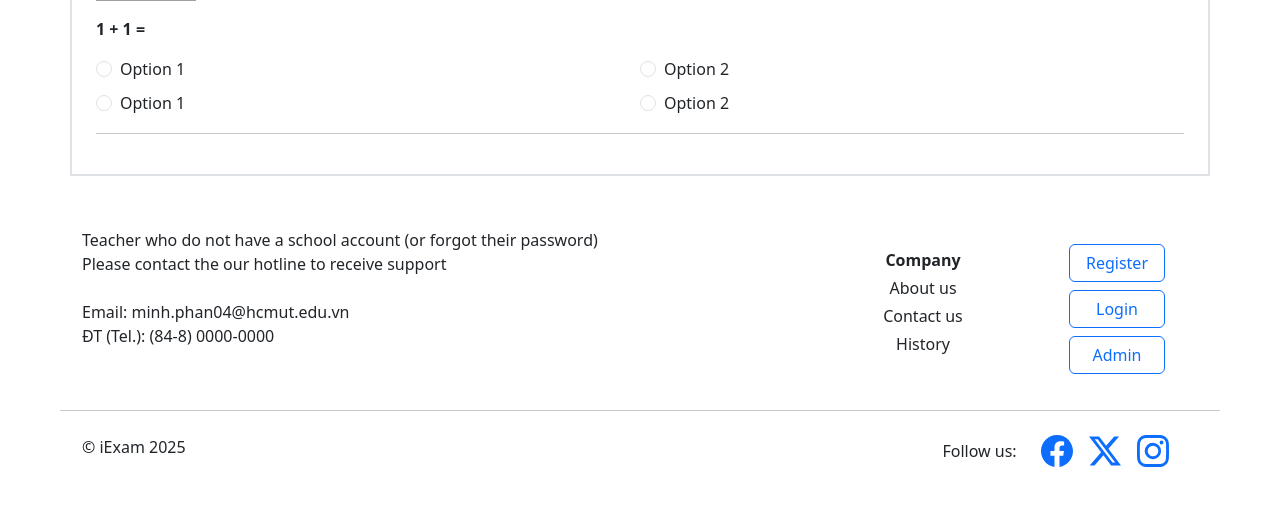
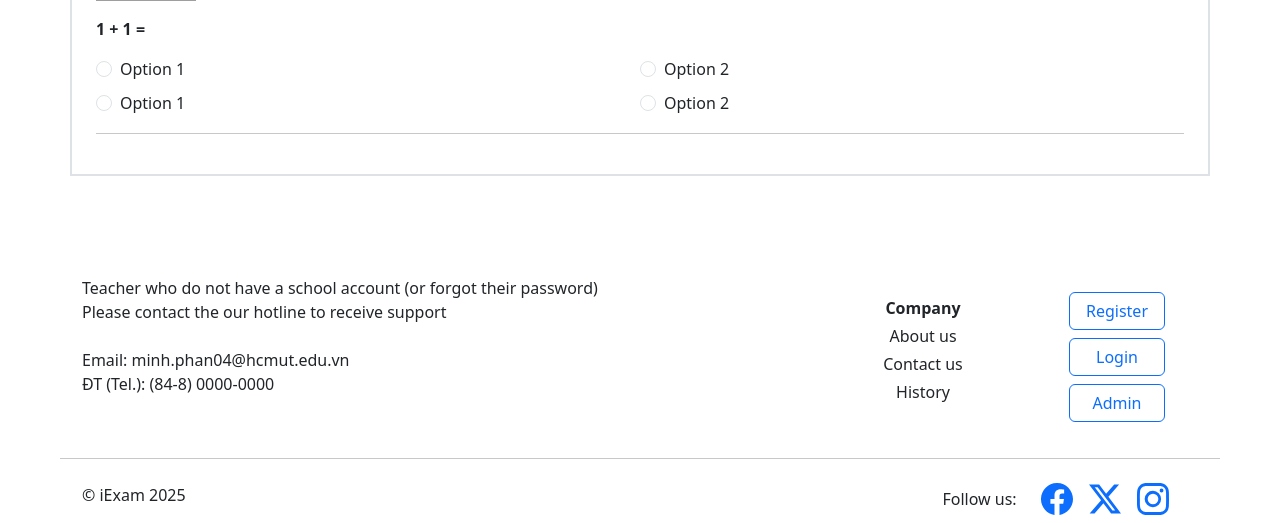
Before and after one commit to phuongwhuynh/MCQ, a PHP site: page /assignment/preview.html in a window 1280 px wide. Shown: the part 1000-1523 px from the top of the page. Run offline with PHP 8.4, Linux system fonts and the light colour scheme; some libraries are stand-ins or nearby versions; grey boxes are pictures that could not be loaded.

Commit message:
Update test.css

```diff
--- a/assignment/test.css
+++ b/assignment/test.css
@@ -1,6 +1,17 @@
 
-#wrap{
-    min-height: 100vh;
+html, body {
+  height: 100%;
+  margin: 0;
+}
+
+#wrap {
+  display: flex;
+  flex-direction: column;
+  min-height: 100vh;
+}
+
+.main-content {
+  flex: 1;
 }
 
 .exam-section {
```
